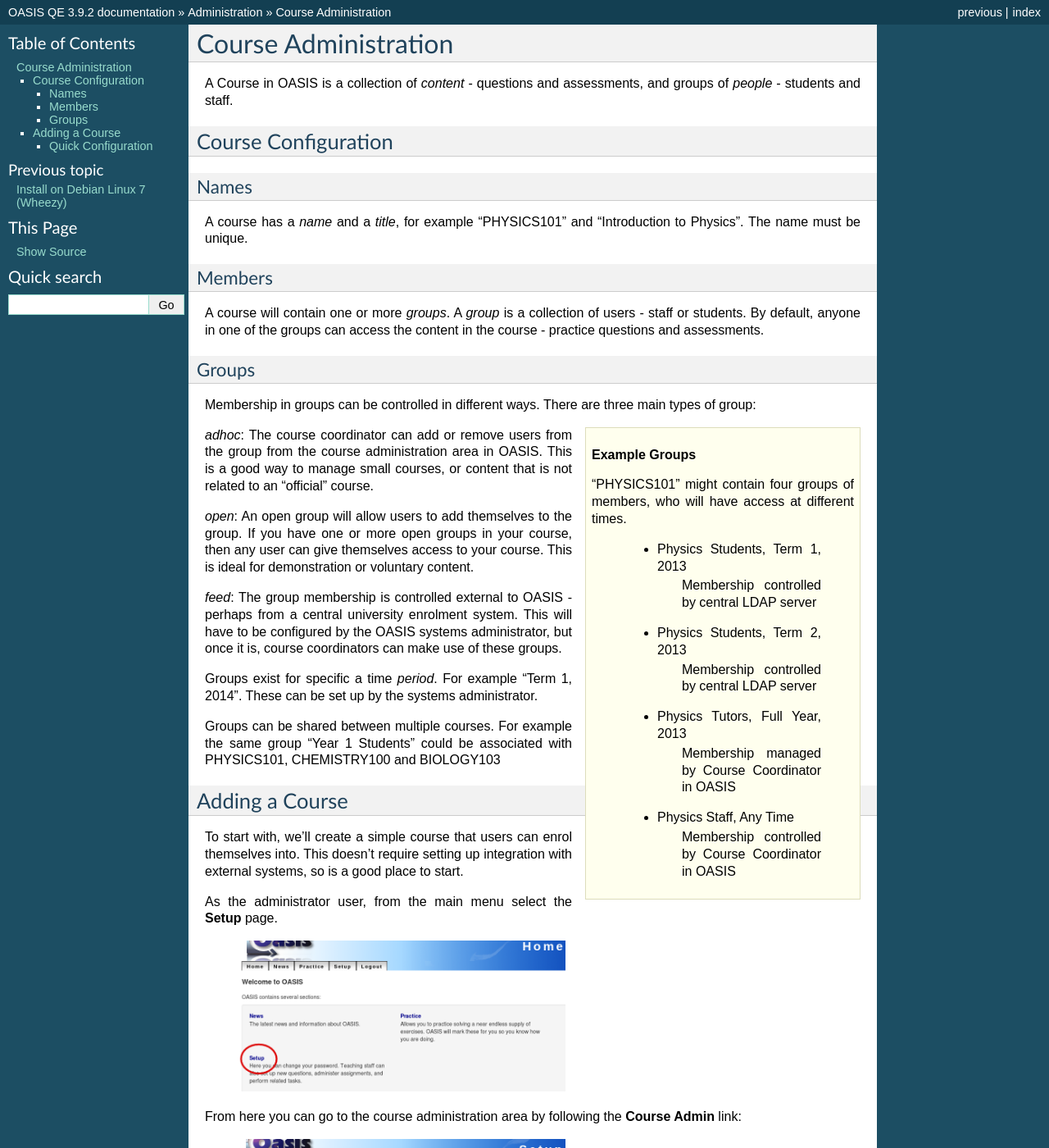
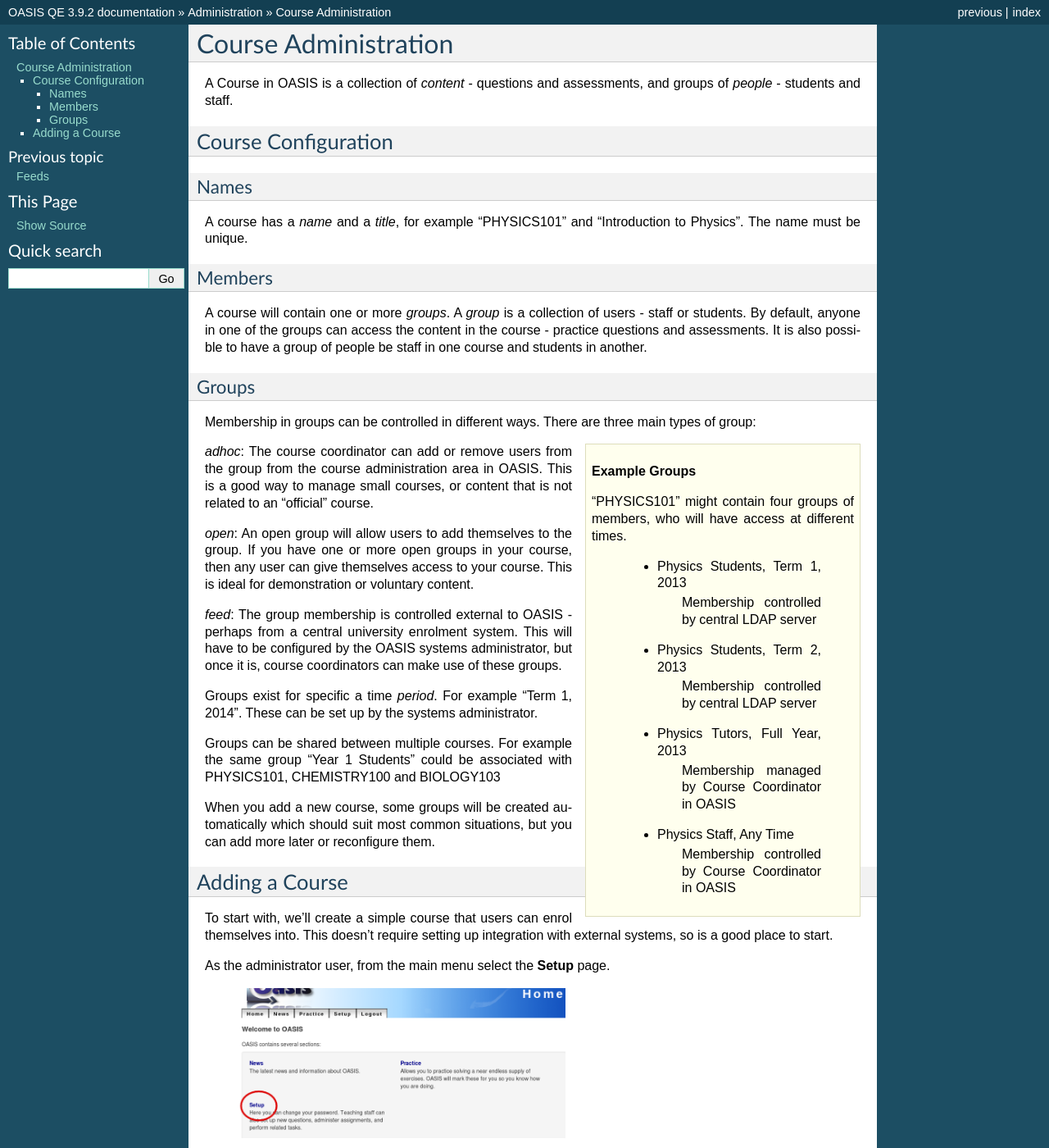
Before and after one commit to colincoghill/oasisqe, a Sphinx documentation site: the page built from source/admin_courses.rst, in a window 1280 px wide and 1400 px high. Shown: the whole window at 82% size. Built offline with Sphinx 7.4.7, drawn with Linux system fonts in a browser that asks for light colours; pages that are not in the unit, such as notebooks, are missing from menus.

Commit message:
Start working on a page introducing feeds.

```diff
--- a/source/admin_courses.rst
+++ b/source/admin_courses.rst
@@ -20,7 +20,9 @@ Members
 ^^^^^^^
 A course will contain one or more *groups*. A *group* is a collection of users -
 staff or students. By default, anyone in one of the groups can access the
-content in the course - practice questions and assessments.
+content in the course - practice questions and assessments. It is also possible to
+have a group of people be staff in one course and students in another.
+
 
 Groups
 ^^^^^^
@@ -59,6 +61,9 @@ can be set up by the systems administrator.
 
 Groups can be shared between multiple courses. For example the same group
 "Year 1 Students" could be associated with PHYSICS101, CHEMISTRY100 and BIOLOGY103
+
+When you add a new course, some groups will be created automatically which should
+suit most common situations, but you can add more later or reconfigure them.
 
 
 Adding a Course
@@ -108,7 +113,3 @@ the new course.
 .. image:: snap2_cadmin_addcourse.png
    :width: 400px
    :align: left
-
-
-Quick Configuration
-^^^^^^^^^^^^^^^^^^^
--- a/source/administrator.rst
+++ b/source/administrator.rst
@@ -12,4 +12,5 @@ Sections:
    :maxdepth: 2
 
    installation
+   admin_feeds
    admin_courses
```
Also changed, not shown: source/admin_feeds.rst (added, +62 -0 lines), source/admin_feeds_example.png (added), 1 other file.
